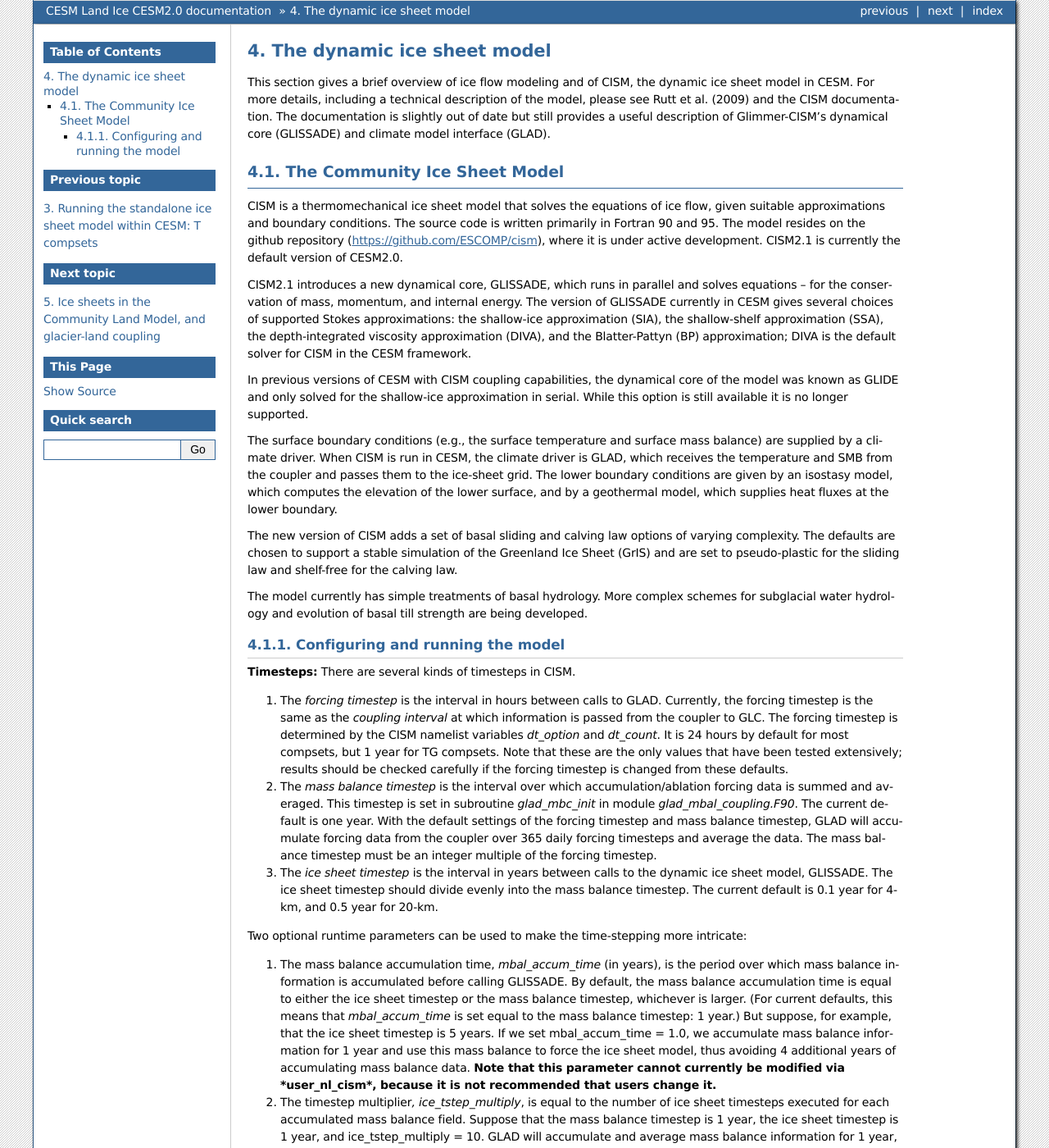
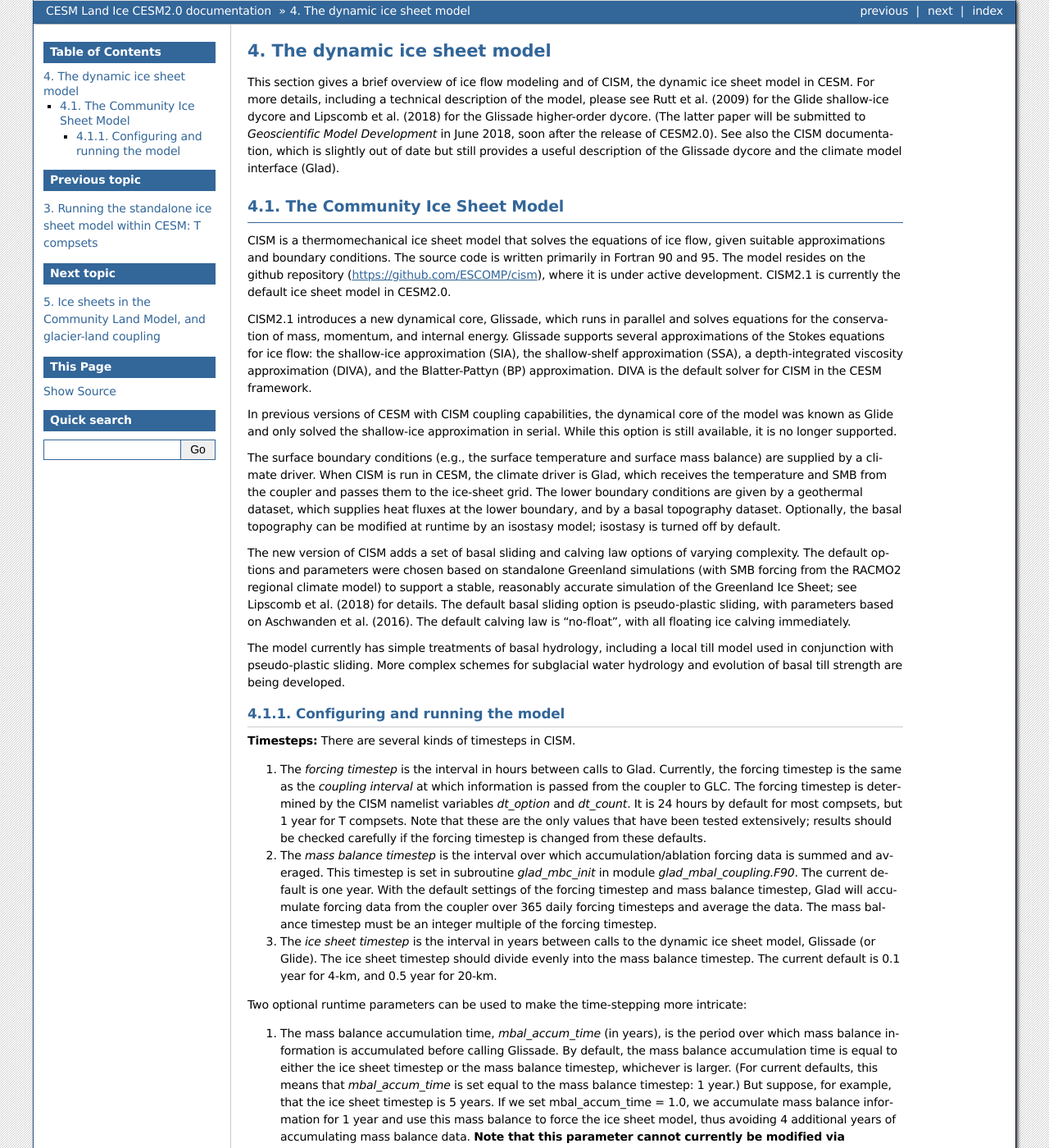
Before and after one commit to ESCOMP/CISM-wrapper, a Sphinx documentation site: the page built from doc/source/dynamic-ice-sheet-model.rst, in a window 1280 px wide and 1400 px high. Shown: the whole window at 82% size. Built offline with Sphinx 7.4.7, drawn with Linux system fonts in a browser that asks for light colours; some of the changed text lies outside the part shown.

Commit message:
Edits to Section 4
Some updates and clarifications on Glissade and Glad

```diff
--- a/doc/source/dynamic-ice-sheet-model.rst
+++ b/doc/source/dynamic-ice-sheet-model.rst
@@ -6,10 +6,14 @@
 
 This section gives a brief overview of ice flow modeling and of
 CISM, the dynamic ice sheet model in CESM. For more details,
-including a technical description of the model, please see Rutt et al.
-(2009) and the CISM documentation. The documentation is slightly
-out of date but still provides a useful description of Glimmer-CISM’s
-dynamical core (GLISSADE) and climate model interface (GLAD).
+including a technical description of the model, please see Rutt et al. (2009)
+for the Glide shallow-ice dycore and Lipscomb et al. (2018) for the
+Glissade higher-order dycore.
+(The latter paper will be submitted to *Geoscientific Model Development*
+in June 2018, soon after the release of CESM2.0).
+See also the CISM documentation, which is slightly out of date but
+still provides a useful description of the Glissade dycore
+and the climate model interface (Glad).
 
 ===============================
  The Community Ice Sheet Model
@@ -20,35 +24,44 @@
 conditions. The source code is written primarily in Fortran 90 and 95.
 The model resides on the github repository
 (https://github.com/ESCOMP/cism), where it is under active development.
-CISM2.1 is currently the default version of CESM2.0.
+CISM2.1 is currently the default ice sheet model in CESM2.0.
 
-CISM2.1 introduces a new dynamical core, GLISSADE, which runs in parallel
-and solves equations – for the conservation of mass, momentum, and
-internal energy. The version of GLISSADE currently in CESM gives several
-choices of supported Stokes approximations: the shallow-ice approximation
-(SIA), the shallow-shelf approximation (SSA), the depth-integrated viscosity
-approximation (DIVA), and the Blatter-Pattyn (BP) approximation; DIVA is
-the default solver for CISM in the CESM framework.
+CISM2.1 introduces a new dynamical core, Glissade, which runs in parallel
+and solves equations for the conservation of mass, momentum, and
+internal energy. Glissade supports several approximations of the
+Stokes equations for ice flow: the shallow-ice approximation
+(SIA), the shallow-shelf approximation (SSA), a depth-integrated viscosity
+approximation (DIVA), and the Blatter-Pattyn (BP) approximation.
+DIVA is the default solver for CISM in the CESM framework.
 
 In previous versions of CESM with CISM coupling capabilities, the
-dynamical core of the model was known as GLIDE and only solved for the
-shallow-ice approximation in serial. While this option is still available
+dynamical core of the model was known as Glide and only solved the
+shallow-ice approximation in serial. While this option is still available,
 it is no longer supported.
 
 The surface boundary conditions (e.g., the surface temperature and
 surface mass balance) are supplied by a climate driver. When
-CISM is run in CESM, the climate driver is GLAD, which receives
+CISM is run in CESM, the climate driver is Glad, which receives
 the temperature and SMB from the coupler and passes them to the
-ice-sheet grid. The lower boundary conditions are given by an isostasy
-model, which computes the elevation of the lower surface, and by a
-geothermal model, which supplies heat fluxes at the lower boundary.
+ice-sheet grid. The lower boundary conditions are given
+by a geothermal dataset, which supplies heat fluxes at the lower boundary,
+and by a basal topography dataset.
+Optionally, the basal topography can be modified at runtime by an isostasy model;
+isostasy is turned off by default.
 
 The new version of CISM adds a set of basal sliding and calving law
-options of varying complexity. The defaults are chosen to support a
-stable simulation of the Greenland Ice Sheet (GrIS) and are set to
-pseudo-plastic for the sliding law and shelf-free for the calving law.
+options of varying complexity. The default options and parameters
+were chosen based on standalone Greenland simulations (with SMB forcing
+from the RACMO2 regional climate model) to support a
+stable, reasonably accurate simulation of the Greenland Ice Sheet;
+see Lipscomb et al. (2018) for details.
+The default basal sliding option is pseudo-plastic sliding,
+with parameters based on Aschwanden et al. (2016).
+The default calving law is "no-float", with all floating ice
+calving immediately.
 
-The model currently has simple treatments of basal hydrology.
+The model currently has simple treatments of basal hydrology, including
+a local till model used in conjunction with pseudo-plastic sliding.
 More complex schemes for subglacial water hydrology and
 evolution of basal till strength are being developed.
 
@@ -59,11 +72,11 @@
 **Timesteps:** There are several kinds of timesteps in CISM.
 
 1. The *forcing timestep* is the interval in hours between calls to
-   GLAD. Currently, the forcing timestep is the same as the *coupling
+   Glad. Currently, the forcing timestep is the same as the *coupling
    interval* at which information is passed from the coupler to GLC. The
    forcing timestep is determined by the CISM namelist variables
    *dt\_option* and *dt\_count*. It is 24 hours by default for most
-   compsets, but 1 year for TG compsets. Note that these are the only
+   compsets, but 1 year for T compsets. Note that these are the only
    values that have been tested extensively; results should be checked
    carefully if the forcing timestep is changed from these defaults.
 
@@ -71,13 +84,13 @@
    accumulation/ablation forcing data is summed and averaged. This
    timestep is set in subroutine *glad\_mbc\_init* in module
    *glad\_mbal\_coupling.F90*. The current default is one year. With the
-   default settings of the forcing timestep and mass balance timestep, GLAD
+   default settings of the forcing timestep and mass balance timestep, Glad
    will accumulate forcing data from the coupler over 365 daily forcing
    timesteps and average the data. The mass balance timestep must be an
    integer multiple of the forcing timestep.
 
 3. The *ice sheet timestep* is the interval in years between calls to
-   the dynamic ice sheet model, GLISSADE. The ice sheet timestep should
+   the dynamic ice sheet model, Glissade (or Glide). The ice sheet timestep should
    divide evenly into the mass balance timestep. The current default is
    0.1 year for 4-km, and 0.5 year for 20-km.
 
@@ -86,7 +99,7 @@
 
 1. The mass balance accumulation time, *mbal\_accum\_time* (in years),
    is the period over which mass balance information is accumulated
-   before calling GLISSADE. By default, the mass balance accumulation time
+   before calling Glissade. By default, the mass balance accumulation time
    is equal to either the ice sheet timestep or the mass balance
    timestep, whichever is larger. (For current defaults, this means that
    *mbal\_accum\_time* is set equal to the mass balance timestep: 1
@@ -101,7 +114,7 @@
 2. The timestep multiplier\ *, ice\_tstep\_multiply*, is equal to the
    number of ice sheet timesteps executed for each accumulated mass
    balance field. Suppose that the mass balance timestep is 1 year, the
-   ice sheet timestep is 1 year, and ice\_tstep\_multiply = 10. GLAD
+   ice sheet timestep is 1 year, and ice\_tstep\_multiply = 10. Glad
    will accumulate and average mass balance information for 1 year, then
    execute 10 ice sheet model timesteps of 1 year each. In other words,
    the ice sheet dynamics is accelerated relative to the land and
```
